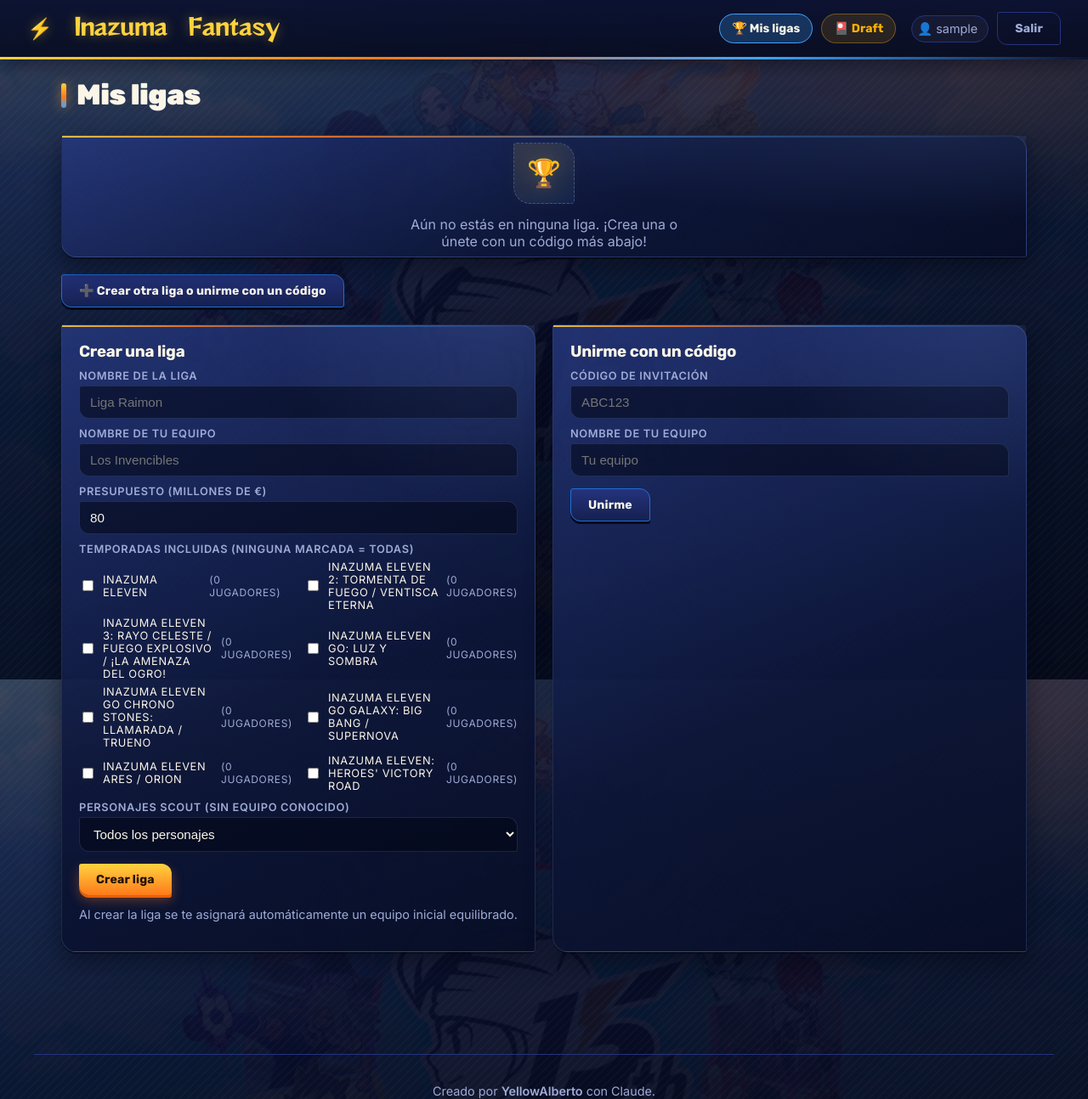
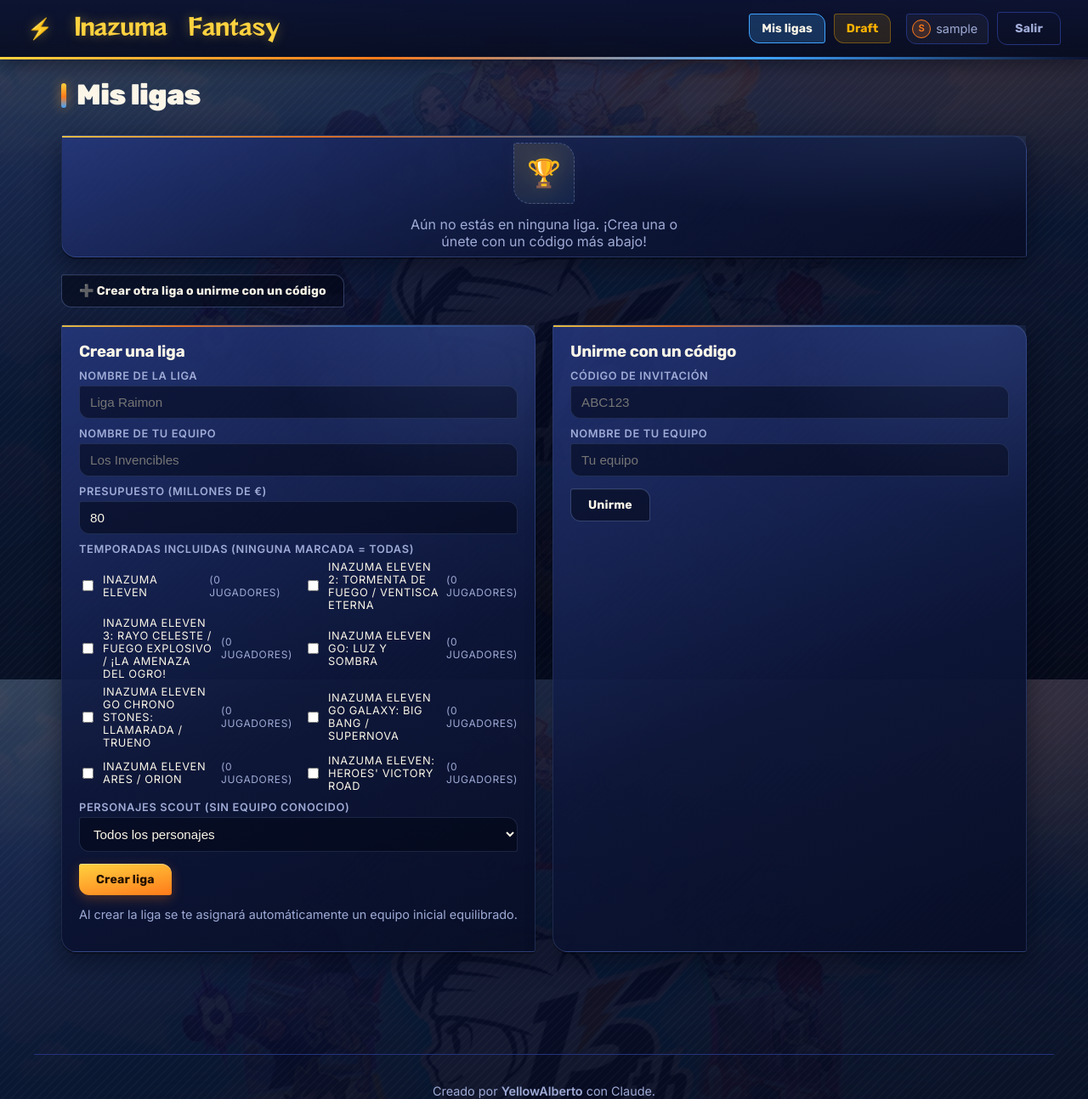
Before and after one commit to YellowAlberto/Inazuma-Fantasy, a Flask app: page /leagues in a window 1280 px wide. Shown: the top 1294 px of the page at 85% size. Run offline with Flask 3, Linux system fonts and the light colour scheme; the visitor is signed in with stand-in values (Sample User, id 1); data comes from the database, SQL or seed files in the repository; data that the repository does not hold is empty; parts of the project's set-up code (start-up, migrations or seed data) failed here and were passed over.

Commit message:
Cambios botones

```diff
--- a/static/style.css
+++ b/static/style.css
@@ -137,7 +137,7 @@ a:hover { text-decoration: underline; }
    son modos de juego distintos y no una lista plana de páginas iguales. */
 .nav-link {
   display: inline-flex; align-items: center; gap: 6px;
-  padding: 8px 14px; border-radius: 999px;
+  padding: 8px 14px; border-radius: 3px 12px 3px 12px;
   font-family: var(--font-head); font-weight: 600; font-size: 0.88rem;
   border: 1px solid transparent; transition: transform .15s, background .15s, border-color .15s, color .15s;
   white-space: nowrap;
@@ -189,11 +189,20 @@ a:hover { text-decoration: underline; }
 }
 .navbar-user {
   color: var(--text-muted); font-size: 0.9rem; display: inline-flex; align-items: center; gap: 6px;
-  text-decoration: none; padding: 6px 12px 6px 6px; border-radius: 999px; margin-left: 8px;
+  text-decoration: none; padding: 6px 12px 6px 6px; border-radius: 3px 12px 3px 12px; margin-left: 8px;
   background: rgba(255, 255, 255, 0.04); border: 1px solid var(--navy-600);
 }
 .navbar-user:hover { color: var(--text-light); border-color: var(--yellow); text-decoration: none; }
 .navbar-avatar { width: 22px; height: 22px; border-radius: 50%; object-fit: cover; border: 1px solid var(--orange); }
+/* Quien no tiene avatar ve su inicial en el mismo círculo, en vez del emoji
+   de personita que había antes. */
+.navbar-avatar-initial {
+  display: inline-flex; align-items: center; justify-content: center;
+  background: rgba(255, 122, 26, 0.18);
+  color: var(--orange);
+  font-size: 0.7rem; font-weight: 800; line-height: 1;
+  flex-shrink: 0;
+}
 .standings-avatar { width: 24px; height: 24px; border-radius: 50%; object-fit: cover; border: 1px solid var(--orange); vertical-align: middle; margin-right: 4px; }
 .profile-avatar-big {
   width: 96px;
@@ -263,20 +272,20 @@ a:hover { text-decoration: underline; }
 .btn:active { transform: translateY(2px); }
 .btn:disabled { opacity: 0.4; cursor: not-allowed; }
 .btn-primary {
-  background: linear-gradient(180deg, var(--yellow) 0%, var(--orange) 100%);
+  background: linear-gradient(170deg, var(--yellow) 0%, var(--orange) 100%);
   color: #241000;
-  box-shadow: 0 3px 0 var(--orange-dark), 0 6px 14px rgba(255, 122, 26, 0.35);
+  box-shadow: inset 0 1px 0 rgba(255, 255, 255, 0.35), 0 4px 14px rgba(255, 122, 26, 0.28);
 }
 .btn-primary:hover:not(:disabled) { background: linear-gradient(180deg, #ffdd6a 0%, var(--orange-dark) 100%); }
-.btn-primary:active:not(:disabled) { box-shadow: 0 1px 0 var(--orange-dark); }
+.btn-primary:active:not(:disabled) { box-shadow: inset 0 2px 5px rgba(120, 45, 0, 0.35); }
 .btn-secondary {
-  background: linear-gradient(180deg, var(--navy-600), var(--navy-700));
+  background: var(--sunken);
   color: var(--text-light);
-  box-shadow: 0 3px 0 var(--navy-900);
-  border: 1px solid var(--blue-accent-dark);
-}
-.btn-secondary:hover { background: var(--navy-700); }
-.btn-secondary:active { box-shadow: 0 1px 0 var(--navy-900); }
+  box-shadow: inset 0 1px 0 rgba(255, 255, 255, 0.05);
+  border: 1px solid var(--line-strong);
+}
+.btn-secondary:hover { background: rgba(120, 160, 255, 0.12); border-color: var(--blue-accent); }
+.btn-secondary:active { box-shadow: inset 0 2px 5px rgba(0, 0, 0, 0.3); }
 .btn-danger { background: transparent; color: var(--red); border: 1px solid var(--red); }
 .btn-ghost { background: transparent; color: var(--text-muted); border: 1px solid var(--navy-600); }
 .btn-block { width: 100%; text-align: center; }
--- a/templates/base.html
+++ b/templates/base.html
@@ -17,14 +17,14 @@
     <button type="button" class="navbar-toggle" id="navbarToggle" aria-label="Abrir menú" aria-expanded="false" aria-controls="navbarLinks">☰</button>
     {% set path = request.path %}
     <nav class="navbar-links" id="navbarLinks">
-      <a href="{{ url_for('leagues') }}" class="nav-link nav-link-leagues{{ ' active' if path.startswith('/leagues') else '' }}">🏆 Mis ligas</a>
-      <a href="{{ url_for('draft.index') }}" class="nav-link nav-link-draft{{ ' active' if path.startswith('/draft') else '' }}">🎴 Draft</a>
-      {% if current_user.is_admin %}<a href="{{ url_for('admin_leagues') }}" class="nav-link nav-link-admin{{ ' active' if path.startswith('/admin') else '' }}">🛠️ Admin</a>{% endif %}
+      <a href="{{ url_for('leagues') }}" class="nav-link nav-link-leagues{{ ' active' if path.startswith('/leagues') else '' }}">Mis ligas</a>
+      <a href="{{ url_for('draft.index') }}" class="nav-link nav-link-draft{{ ' active' if path.startswith('/draft') else '' }}">Draft</a>
+      {% if current_user.is_admin %}<a href="{{ url_for('admin_leagues') }}" class="nav-link nav-link-admin{{ ' active' if path.startswith('/admin') else '' }}">Admin</a>{% endif %}
       <a href="{{ url_for('profile') }}" class="navbar-user">
         {% if current_user.avatar_url %}
           <img src="{{ current_user.avatar_url }}" alt="" class="navbar-avatar">
         {% else %}
-          👤
+          <span class="navbar-avatar navbar-avatar-initial">{{ (current_user.username or '?')[0] | upper }}</span>
         {% endif %}
         {{ current_user.username }}
       </a>
--- a/templates/standings.html
+++ b/templates/standings.html
@@ -6,7 +6,7 @@
     <h1>Clasificación</h1>
     <p class="muted">{{ league.name }} · Jornada actual: {{ league.current_gameweek }}</p>
   </div>
-  <a href="{{ url_for('leaderboards', league_id=league.id) }}" class="btn btn-secondary">📊 Clasificaciones individuales</a>
+  <a href="{{ url_for('leaderboards', league_id=league.id) }}" class="btn btn-secondary">Clasificaciones individuales</a>
   <a href="{{ url_for('league_detail', league_id=league.id) }}" class="btn btn-ghost">← Volver a la liga</a>
 </div>
 
--- a/templates/team.html
+++ b/templates/team.html
@@ -49,7 +49,7 @@
     <p class="muted">{{ league.name }} · Gastado: {{ spent|euros }} / {{ league.budget|euros }}{{ ' + ' + bonus_budget|euros + ' de bono' if bonus_budget else '' }} · Restante: <strong>{{ remaining|euros }}</strong></p>
   </div>
   <div class="page-header-actions">
-    <a href="{{ url_for('market', league_id=league.id) }}" class="btn btn-primary">🛒 Ir al mercado</a>
+    <a href="{{ url_for('market', league_id=league.id) }}" class="btn btn-primary">Ir al mercado</a>
     <a href="{{ url_for('league_detail', league_id=league.id) }}" class="btn btn-ghost">← Volver a la liga</a>
   </div>
 </div>
```
Also changed, not shown: templates/league_detail.html (+4 -4 lines).
